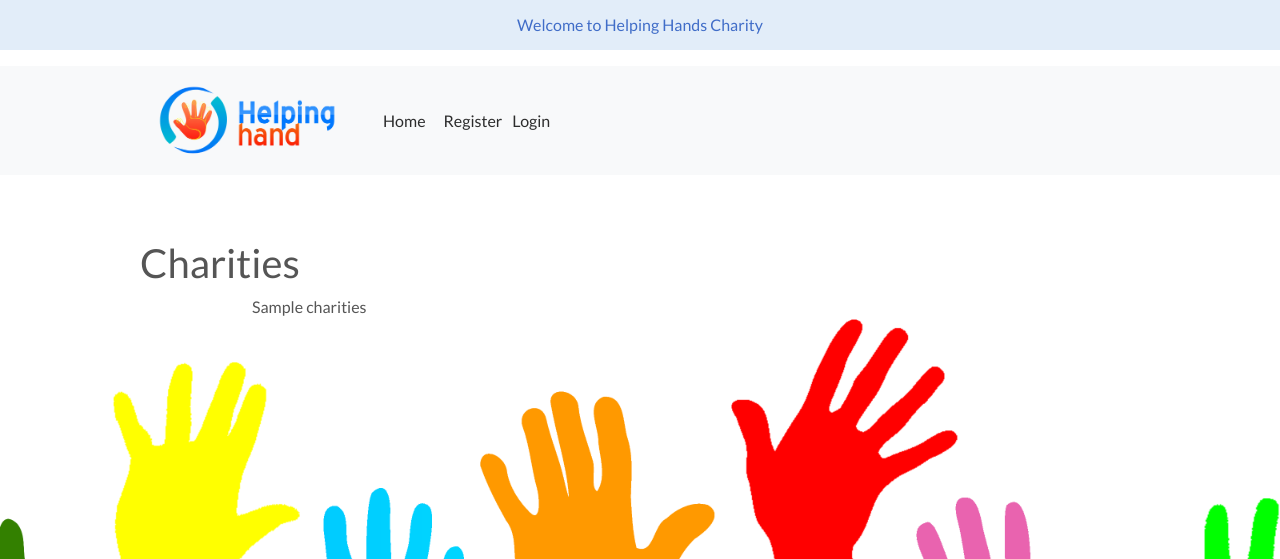
After one commit to B-Mohammed2/charity, a Django app: template charity_hub/templates/charity_hub/charities.html in a window 1280 px wide. The commit adds this page. Shown: the top 559 px of the page. Run offline with Django 4.2, Linux system fonts and the light colour scheme; the template is opened without the code that fills it: most values are stand-ins (such as "Sample title", 1, 10 or a date in 2020); some libraries are stand-ins or nearby versions.

Commit message:
adding charities.html

```diff
--- a/charity_hub/admin.py
+++ b/charity_hub/admin.py
@@ -6,7 +6,11 @@
 class CharityAdmin(admin.ModelAdmin):
     list_display=(
         'name',
-        'website'
+        'description',
+        'contact_name',
+        'website',
+        'contact_email',
+        'donation_link',
     )
 
 class UserProfileAdmin(admin.ModelAdmin):
--- a/charity_hub/models.py
+++ b/charity_hub/models.py
@@ -7,7 +7,7 @@
 class Charity(models.Model):
 
     class Meta:
-        verbose_name_plural = 'Charities'
+        verbose_name_plural = 'charities'
 
     name = models.CharField(max_length=255)
     description = models.TextField()
--- /dev/null
+++ b/charity_hub/templates/charity_hub/charities.html
@@ -0,0 +1,18 @@
+{% extends "base.html" %}
+{% load static %}
+
+{% block content %}
+    <h1>Charities</h1>
+    <div class="container">
+        <div class="raw">
+            <div class="col">
+              {{ charities }}
+            </div>
+        </div>
+    </div>
+
+
+
+
+
+{% endblock %}
--- a/charitypro/urls.py
+++ b/charitypro/urls.py
@@ -23,6 +23,7 @@
     path('admin/', admin.site.urls),
     path('accounts/', include ('allauth.urls')),
     path('', include ('home.urls')),
+    path('charities/', include ('charity_hub.urls')),
 ]
 
 # Serve media files during development
--- a/home/urls.py
+++ b/home/urls.py
@@ -1,4 +1,3 @@
-from django.contrib import admin
 from django.contrib.auth import views as auth_views
 from django.urls import path
 from . import views
--- a/templates/base.html
+++ b/templates/base.html
@@ -47,7 +47,7 @@
                                     {% endif %}
                                 </li>
                                 <li class="list-inline-item">
-                                    <a href="" class="custom-nav-link">My Profile</a>
+                                    <a href="{% url 'charities' %}" class="custom-nav-link">My Profile</a>
                                 </li>
                                 <li class="list-inline-item">
                                     <p class="custom-nav-link">Welcome {{ user.username }}</p>
```
Also changed, not shown: charity_hub/urls.py (added, +8 -0 lines), charity_hub/views.py (+9 -0 lines), charity_hub/migrations/0003_alter_charity_options.py (added).
